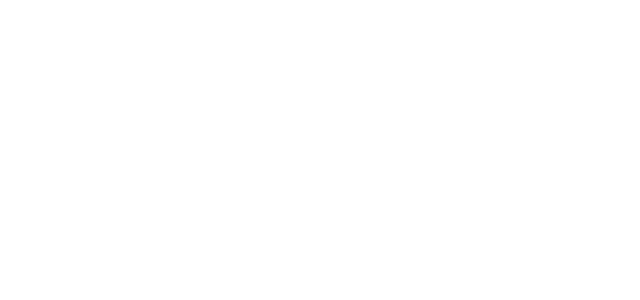
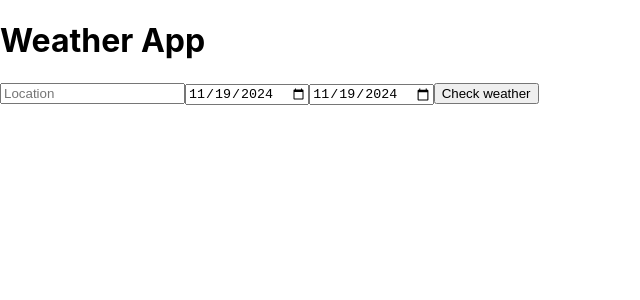
Before and after one commit to marcoelho97/frontend-weather-app, a React (Create React App) app: page / in a window 1280 px wide. Shown: the top 300 px of the page, without its empty margins (0-640 px from the left). Built offline with nearby package versions, Linux system fonts and the light colour scheme.

Commit message:
Main features implementation - Weather search and table

```diff
--- a/src/App.js
+++ b/src/App.js
@@ -1,10 +1,12 @@
 import './App.css';
+import { WeatherProvider } from './context/WeatherContext';
+import WeatherApp from './WeatherApp';
 
 function App() {
   return (
-    <div>
-
-    </div>
+    <WeatherProvider>
+      <WeatherApp />
+    </WeatherProvider>
   );
 }
 
--- /dev/null
+++ b/src/WeatherApp.js
@@ -0,0 +1,78 @@
+import { useContext, useState } from "react";
+import { WeatherContext } from "./context/WeatherContext";
+
+const WeatherApp = () => {
+
+    const [location, setLocation] = useState("");
+    const [dataLocation, setDataLocation] = useState("");
+    const [startDate, setStartDate] = useState(new Date().toISOString().split("T")[0]);
+    const [endDate, setEndDate] = useState(new Date().toISOString().split("T")[0]);
+    const { weatherData, setWeatherData, fetchWeatherData } = useContext(WeatherContext);
+
+    const handleSubmit = (e) => {
+        e.preventDefault();
+
+        // Clear data related to old search
+        setWeatherData(null);
+
+        fetchWeatherData(location, startDate, endDate);
+        setDataLocation(location);
+    };
+
+    return (
+
+        <div>
+            <h1>Weather App</h1>
+            <form onSubmit={handleSubmit}>
+                <input
+                    type="text"
+                    placeholder="Location"
+                    value={location}
+                    onChange={(e) => setLocation(e.target.value)}
+                    />
+                <input
+                    type="date"
+                    placeholder="Start Date"
+                    value={startDate}
+                    onChange={(e) => setStartDate(e.target.value)}
+                    />
+                <input
+                    type="date"
+                    placeholder="End Date"
+                    value={endDate}
+                    onChange={(e) => setEndDate(e.target.value)}
+                    />
+                <button type="submit">
+                    Check weather
+                </button>
+            </form>
+            { weatherData && !weatherData?.error && (
+                <div>
+                    <h2>Weather Data for {dataLocation}</h2>
+                    <table>
+                        <thead>
+                        <tr>
+                            <th>Date</th>
+                            <th>Average temperature (°C)</th>
+                            <th>Precipitation</th>
+                        </tr>
+                        </thead>
+                        <tbody>
+                        {weatherData.map((data, index) => (
+                            <tr key={index}>
+                                <td>{data.date}</td>
+                                <td>{data.temperature}</td>
+                                <td>{data.precipitation}</td>
+                            </tr>
+                        ))}
+                        </tbody>
+                    </table>
+                </div>
+            )}
+        </div>
+
+    );
+
+};
+
+export default WeatherApp;
--- /dev/null
+++ b/src/context/WeatherContext.js
@@ -0,0 +1,34 @@
+import React, { createContext, useState } from "react";
+import axios from 'axios';
+
+export const WeatherContext = createContext();
+
+export const WeatherProvider = ({ children }) => {
+    const [weatherData, setWeatherData] = useState(null);
+
+    const fetchWeatherData = async (location, startDate, endDate) => {
+        try {
+            const response = await axios.get('http://localhost:10524/weather/historical',
+                {
+                    // These params' names might be wrong
+                    params: {
+                        location: location,
+                        start_date: startDate,
+                        end_date: endDate
+                    }
+                }
+            )
+            //const data = await response.json();
+            console.log(response.data);
+            setWeatherData(response.data);
+        } catch (error) {
+            console.error("Error fetching: ", error);
+        }
+    }
+
+    return (
+        <WeatherContext.Provider value={{ weatherData, setWeatherData, fetchWeatherData }}>
+            {children}
+        </WeatherContext.Provider>
+    );
+};
```
